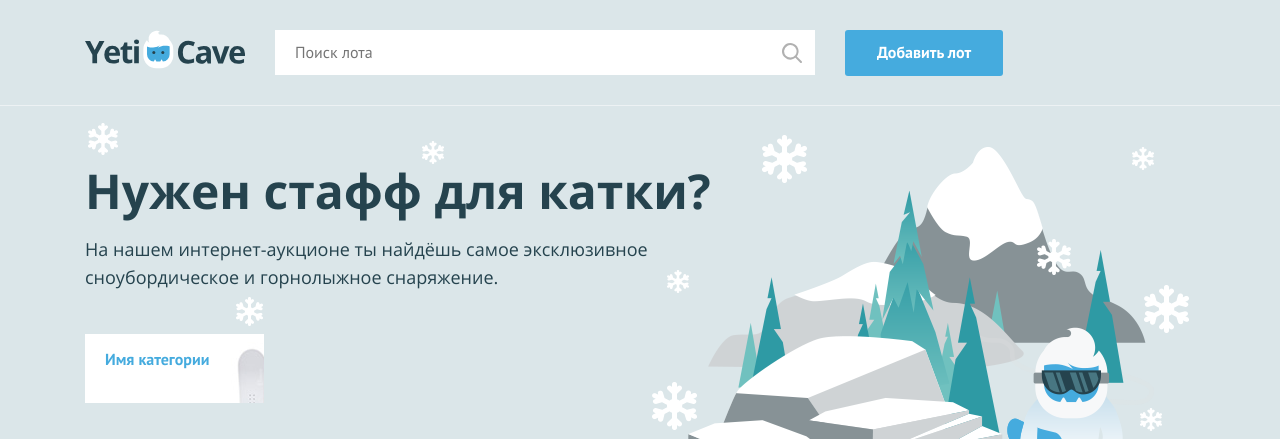
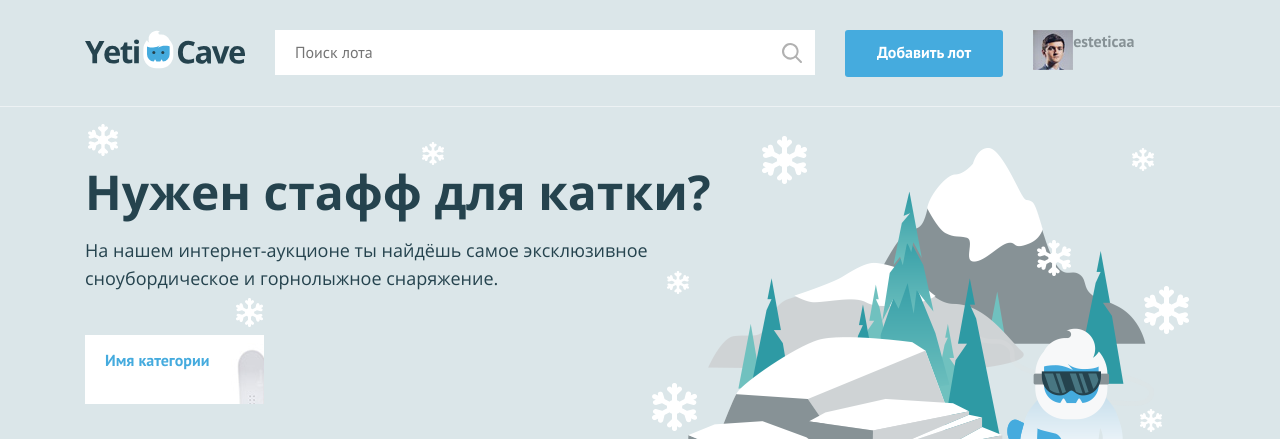
Before and after one commit to esteticaa/yeticave, a PHP site: page / in a window 1280 px wide. Shown: the top 439 px of the page. Run offline with PHP 8.4, Linux system fonts and the light colour scheme.

Commit message:
First_Practic

```diff
--- a/index.php
+++ b/index.php
@@ -1,7 +1,7 @@
 <?php
 $is_auth = rand(0, 1);
 
-$user_name = ''; // укажите здесь ваше имя
+$user_name = 'esteticaa'; // укажите здесь ваше имя
 ?>
 <!DOCTYPE html>
 <html lang="ru">
@@ -27,9 +27,25 @@ $user_name = ''; // укажите здесь ваше имя
         <a class="main-header__add-lot button" href="pages/add-lot.html">Добавить лот</a>
 
         <nav class="user-menu">
-
-        <!-- здесь должен быть PHP код для показа меню и данных пользователя -->
-
+            <?php
+            if($is_auth == 1):
+                ?>
+            <div class="user-menu__image">
+                 <img src="img/user.jpg" width="40" height="40" alt="Пользователь">
+            </div>
+            <div class="user-menu__logged">
+                 <p><?= $user_name ?></p>
+            </div>
+            <?php else: ?>
+                <ul class="user-menu__list">
+                    <li class="user-menu__item">
+                        <a href="#">Регистрация</a>
+                    </li>
+                    <li class="user-menu__item">
+                        <a href="#">Вход</a>
+                    </li>
+                </ul>
+            <?php endif; ?>
         </nav>
     </div>
 </header>
```
